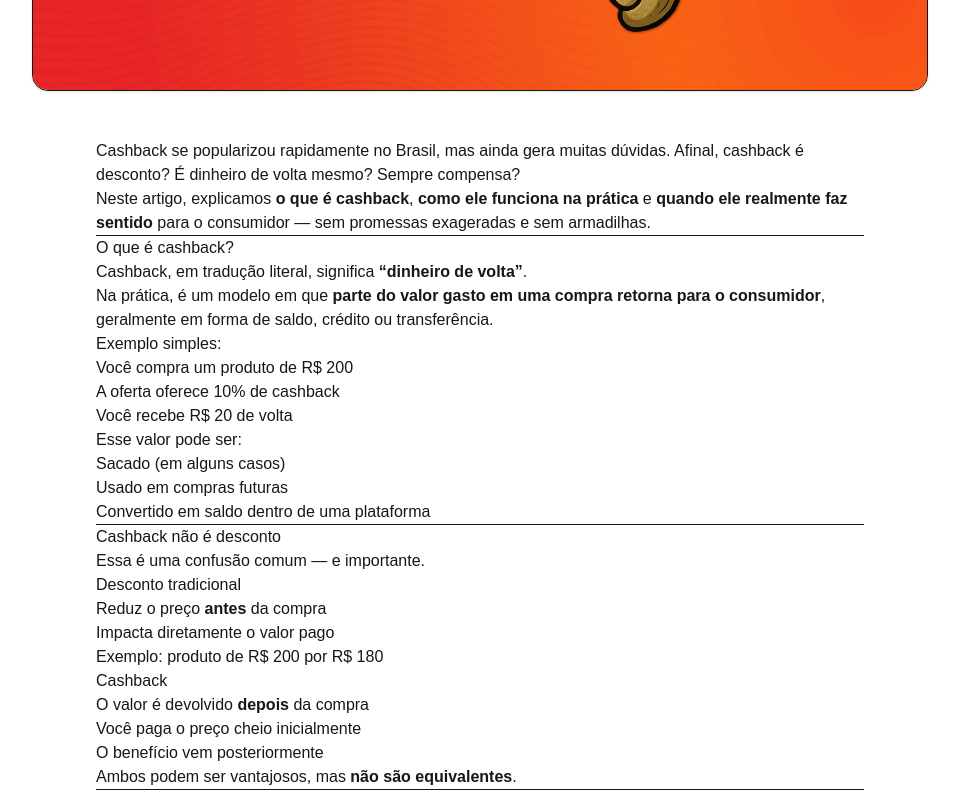
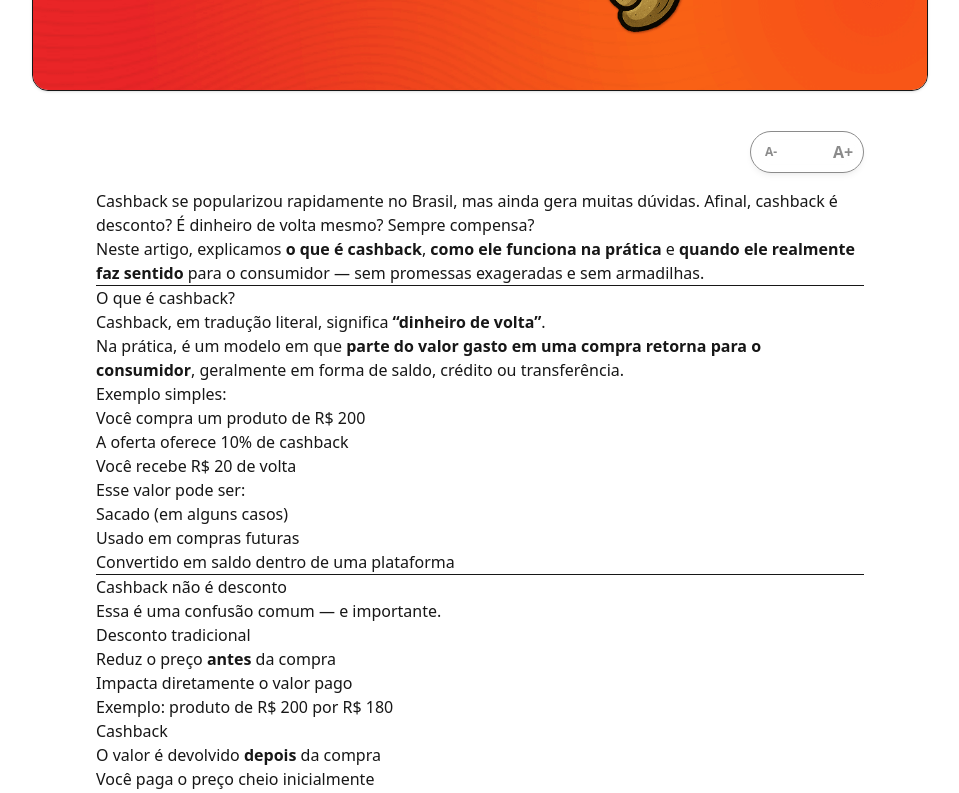
Before and after one commit to shopmaior/caju-blog, a Next.js app: page /blog/vale-a-pena-cashback in a window 1280 px wide. Shown: the part 780-1573 px from the top of the page, without its empty margins (160-1119 px from the left). Built offline with nearby package versions, Linux system fonts and the light colour scheme; no server answers.

Commit message:
feat(blog): add font size controls
- Implement article body component
- Persist font size preference locally
- Refine article content styling
- Update image loader configuration
- Improve global font rendering

```diff
--- a/app/blog/[slug]/page.tsx
+++ b/app/blog/[slug]/page.tsx
@@ -1,5 +1,6 @@
 import { ArticleHeader } from "@/components/ArticleHeader";
 import { ArticleFooter } from "@/components/ArticleFooter";
+import ArticleBody from "@/components/ArticleBody";
 import { getPostBySlug } from "@/lib/posts";
 import { MDXRemote } from "next-mdx-remote/rsc";
 
@@ -15,9 +16,11 @@ export default async function BlogPost({
     <main className="w-full max-w-5xl mx-auto px-6 py-12">
       <ArticleHeader meta={post.meta} />
 
-      <article className="prose prose-lg dark:prose-invert prose-orange mx-auto mt-12 max-w-3xl">
-        <MDXRemote source={post.body} />
-      </article>
+      <div className="mx-auto mt-8 max-w-3xl">
+        <ArticleBody>
+          <MDXRemote source={post.body} />
+        </ArticleBody>
+      </div>
 
       <ArticleFooter />
     </main>
--- /dev/null
+++ b/components/ArticleBody.tsx
@@ -0,0 +1,102 @@
+"use client";
+
+import { useState, useEffect } from "react";
+
+type FontSize = "sm" | "base" | "lg" | "xl";
+
+export default function ArticleBody({
+  children,
+}: {
+  children: React.ReactNode;
+}) {
+  const [fontSize, setFontSize] = useState<FontSize>("base");
+
+  // Optional: Persist preference
+  useEffect(() => {
+    // eslint-disable-next-line @typescript-eslint/no-explicit-any
+    const saved = localStorage.getItem("blog-font-size") as any;
+    if (saved && ["sm", "base", "lg", "xl"].includes(saved)) {
+      // eslint-disable-next-line react-hooks/set-state-in-effect
+      setFontSize(saved);
+    }
+  }, []);
+
+  const changeSize = (size: FontSize) => {
+    setFontSize(size);
+    localStorage.setItem("blog-font-size", size);
+  };
+
+  const getSizeClass = () => {
+    switch (fontSize) {
+      case "sm":
+        return "prose-base";
+      case "base":
+        return "prose-lg"; // Default to slightly larger for easier reading
+      case "lg":
+        return "prose-xl";
+      case "xl":
+        return "prose-2xl";
+      default:
+        return "prose-lg";
+    }
+  };
+
+  return (
+    <div className="relative">
+      {/* Font Controls - Sticky or Floating */}
+      <div className="flex justify-end mb-4 sticky top-20 z-10 pointer-events-none">
+        <div className="bg-background/80 backdrop-blur shadow-md border border-border/50 rounded-full p-1 flex items-center gap-1 pointer-events-auto transition-opacity hover:opacity-100 opacity-50">
+          <button
+            onClick={() => changeSize("sm")}
+            className={`w-8 h-8 flex items-center justify-center rounded-full text-xs font-bold transition-colors ${
+              fontSize === "sm"
+                ? "bg-primary text-white"
+                : "hover:bg-gray-100 dark:hover:bg-white/10"
+            }`}
+            title="Texto Pequeno"
+          >
+            A-
+          </button>
+          <button
+            onClick={() => changeSize("base")}
+            className={`w-8 h-8 flex items-center justify-center rounded-full text-sm font-bold transition-colors ${
+              fontSize === "base"
+                ? "bg-primary text-white"
+                : "hover:bg-gray-100 dark:hover:bg-white/10"
+            }`}
+            title="Texto Normal"
+          >
+            A
+          </button>
+          <button
+            onClick={() => changeSize("lg")}
+            className={`w-8 h-8 flex items-center justify-center rounded-full text-base font-bold transition-colors ${
+              fontSize === "lg"
+                ? "bg-primary text-white"
+                : "hover:bg-gray-100 dark:hover:bg-white/10"
+            }`}
+            title="Texto Grande"
+          >
+            A+
+          </button>
+        </div>
+      </div>
+
+      {/* Article Content */}
+      <div
+        className={`prose dark:prose-invert max-w-none transition-all duration-300 ${getSizeClass()}
+          prose-headings:font-bold prose-headings:tracking-tight prose-headings:text-foreground
+          prose-p:leading-relaxed prose-p:text-muted-foreground
+          prose-strong:text-foreground prose-strong:font-bold
+          prose-a:text-primary prose-a:font-semibold prose-a:no-underline hover:prose-a:underline
+          prose-ul:list-disc prose-ul:pl-6
+          prose-li:text-muted-foreground prose-li:marker:text-primary/60
+          prose-img:rounded-2xl prose-img:shadow-lg prose-img:border prose-img:border-border/50 prose-img:w-full prose-img:object-cover
+          prose-blockquote:border-l-4 prose-blockquote:border-primary prose-blockquote:pl-6 prose-blockquote:italic prose-blockquote:text-xl prose-blockquote:font-medium prose-blockquote:bg-gray-50 dark:prose-blockquote:bg-white/5 prose-blockquote:py-4 prose-blockquote:pr-4 prose-blockquote:rounded-r-xl
+       `}
+      >
+        {children}
+      </div>
+    </div>
+  );
+}
--- a/next.config.ts
+++ b/next.config.ts
@@ -3,7 +3,12 @@ import type { NextConfig } from "next";
 const nextConfig: NextConfig = {
   /* config options here */
   images: {
-    domains: ["cajuofertas.com.br"],
+    remotePatterns: [
+      {
+        protocol: "https",
+        hostname: "cajuofertas.com.br",
+      },
+    ],
   },
 };
 
--- a/styles/globals.css
+++ b/styles/globals.css
@@ -179,7 +179,9 @@
 body {
   background: var(--background);
   color: var(--foreground);
-  font-family: Arial, Helvetica, sans-serif;
+  font-family: var(--font-sans), system-ui, sans-serif;
+  -webkit-font-smoothing: antialiased;
+  -moz-osx-font-smoothing: grayscale;
 }
 
 @layer base {
```
